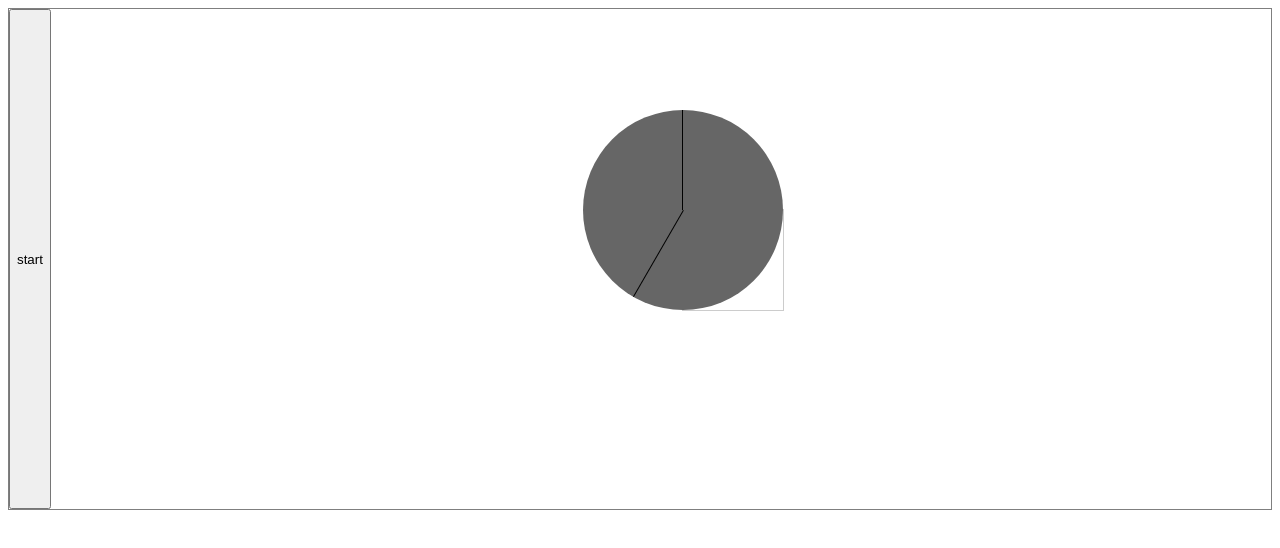
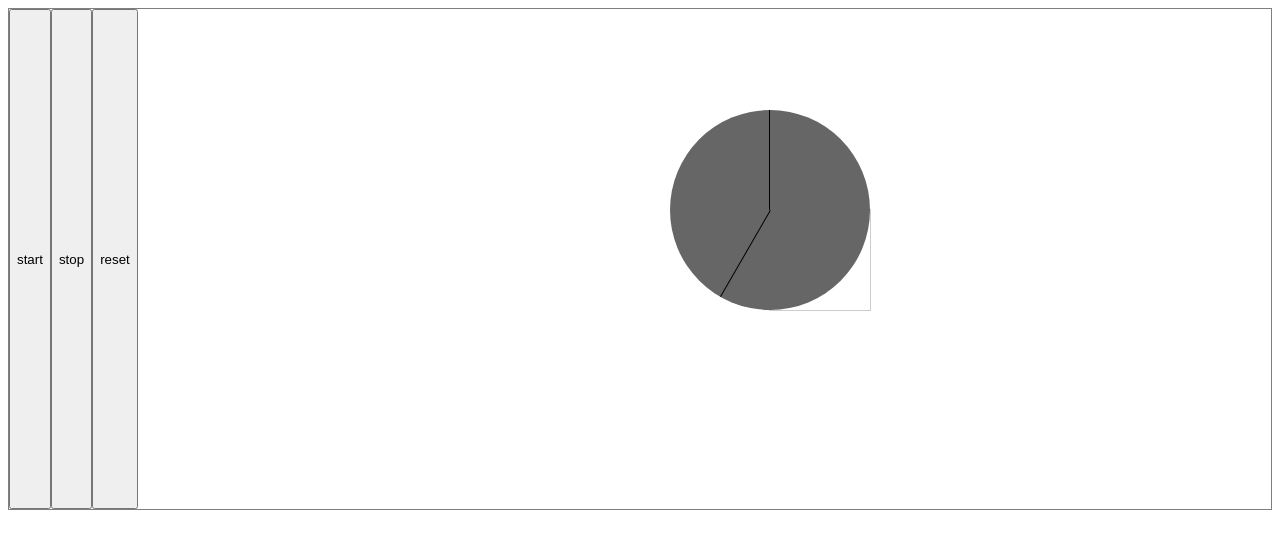
Before and after one commit to spiderhan/tests_and_experiments, a plain HTML site: page index.html in a window 1280 px wide. Drawn offline with Linux system fonts and the light colour scheme.

Commit message:
Update index.html
added functionality to buttons, specifically reset

```diff
--- a/index.html
+++ b/index.html
@@ -1,5 +1,10 @@
-<html meta-charset-utf-8 lang="en">
-  <head>
+<html lang="en">
+<head>
+    <meta charset="UTF-8">
+    <meta name="viewport" content="width=device-width, initial-scale=1.0">
+    <meta http-equiv="X-UA-Compatible" content="ie=edge">
+    <title>Clock</title>
+<head>
     <style type="text/css">
       :root {
         --default_paper_color: #ffffff;
@@ -8,14 +13,17 @@
 
         --default_hand_width: var(--default_pen_width);
         --default_size: calc(var(--default_pen_width) * 100);
+
+        --default_hand_start_deg: 0deg;
+        --default_hand_end_deg: 360deg;
       }
 
           @keyframes rotate-360 {
             from {
-              transform: rotate(0deg);
+              transform: rotate(var(--default_hand_start_deg));
             }
             to {
-              transform: rotate(360deg);
+              transform: rotate(var(--default_hand_end_deg));
             }
           }
 
@@ -31,12 +39,16 @@
             border: 1px solid rgba(0, 0, 0, 0.2);
           }
 
-          .handDefault {
+          .hand_animation {
+            animation-name: rotate-360;
+            animation-duration: 1s;
+            animation-timing-function: linear;
+            animation-iteration-count: infinite;
+          }
+
+          .hand_default {
             top: 0;
             position: absolute;
-            animation: rotate-360 1s linear infinite;
-            animation-iteration-count: infinite;
-            animation-timing-function: linear;
             transform-origin: 0% 0%;
           }
 
@@ -48,7 +60,7 @@
             animation-duration: 60s;
           }
 
-        .hand1 {
+        .hand_1 {
           animation-duration: 10s;
         }
 
@@ -67,7 +79,7 @@
 
         /* container */
 
-        .mainContainer {
+        .main_container {
           position: relative;
           display: flex;
           flex-grow: 1;
@@ -80,28 +92,103 @@
     </style>
   </head>
   <body>
-    <div class="mainContainer">
-      <button class="button" type="button">start</button>
+    <div class="main_container">
+      <button class="button button_start" type="button">start</button>
+      <button class="button button_stop" type="button">stop</button>
+      <button class="button button_reset">reset</button>
 
-
-    <div class="clock clockPosition">
-      <div class="face facePosition"></div>
-      <div class="hand hand2 handDefault"></div>
-      <div class="hand hand1 handDefault"></div>
-    </div>
 
     </div>
 
-    <script language="text/javascript">
+    <script>
+
       clock = {};
+
+      clock.elements = {};
+
+      clock.elements["clockHtml"] = `
+        <div class="clock clockPosition">
+          <div class="face facePosition"></div>
+          <div class="hand hand_2 hand_default hand_animation"></div>
+          <div class="hand hand_1 hand_default hand_animation"></div>
+        </div>`;
+
+      clock.createElements =  () => {
+
+
+        const elements = {
+        button_start: document.querySelector('.button_start'),
+        button_stop: document.querySelector('.button_stop'),
+        button_reset: document.querySelector('.button_reset'),
+        clock: document.querySelector('.clock'),
+        face: document.querySelector('.face'),
+        hand_1: document.querySelector('.hand_1'),
+        hand_2: document.querySelector('.hand_2')
+        };
+
+      clock.elements = {...clock.elements,...elements};
+    }
+
+      clock.init = () => {
+      clock.attachHtml(clock.elements.clockHtml, document.querySelector('.main_container'));
+      clock.createElements();
+      clock.bindEvents();
+      }
+
+      clock.attachHtml = (html, element) => element.insertAdjacentHTML('beforeend', html);
+
+      clock.removeHtml = (element) => element.remove();
+
+      clock.bindEvents = () => {
+        clock.elements.button_start.addEventListener('click', clock.start);
+        clock.elements.button_stop.addEventListener('click', clock.stop);
+        clock.elements.button_reset.addEventListener('click', clock.reset);
+      }
+
       clock.timeInDegrees = () => {
       let time = new Date();
       let hours = time.getHours();
       let minutes = time.getMinutes();
       let seconds = time.getSeconds();
       let timeInDegrees = (hours * 30) + (minutes * 0.5) + (seconds * 0.00833333);
+      }
 
+      clock.positionHand = (hand, degrees) => {
+        console.log(hand.style.transform,degrees);
+        hand.style.transform = `rotate(${degrees}deg)`;
+        hand.style.webkitTransform = `rotate(${degrees}deg)`;
       }
+
+      clock.reset = () => {
+        clock.stop();
+        clock.removeHtml(clock.elements.clock);
+        document.querySelector('.main_container').appendChild(clock.elements.clock);
+        clock.positionHand(clock.elements.hand_1, 0);
+        clock.positionHand(clock.elements.hand_2, 0);
+      }
+
+      clock.start = () => {
+        clock.elements.hand_1.style.animationPlayState = 'running';
+        clock.elements.hand_2.style.animationPlayState = 'running';
+      }
+
+      clock.stop = () => {
+        clock.elements.hand_1.style.animationPlayState = 'paused';
+        clock.elements.hand_2.style.animationPlayState = 'paused';
+      }
+
+      //run a function every second
+      // this function does nothing yet
+      setInterval(() => {
+        clock.positionHand(clock.elements.hand_1, clock.timeInDegrees());
+        clock.positionHand(clock.elements.hand_2, clock.timeInDegrees());
+      }, 1000);
+
+
+
+
+      clock.init();
+
 
     </script>
   </body>
```
